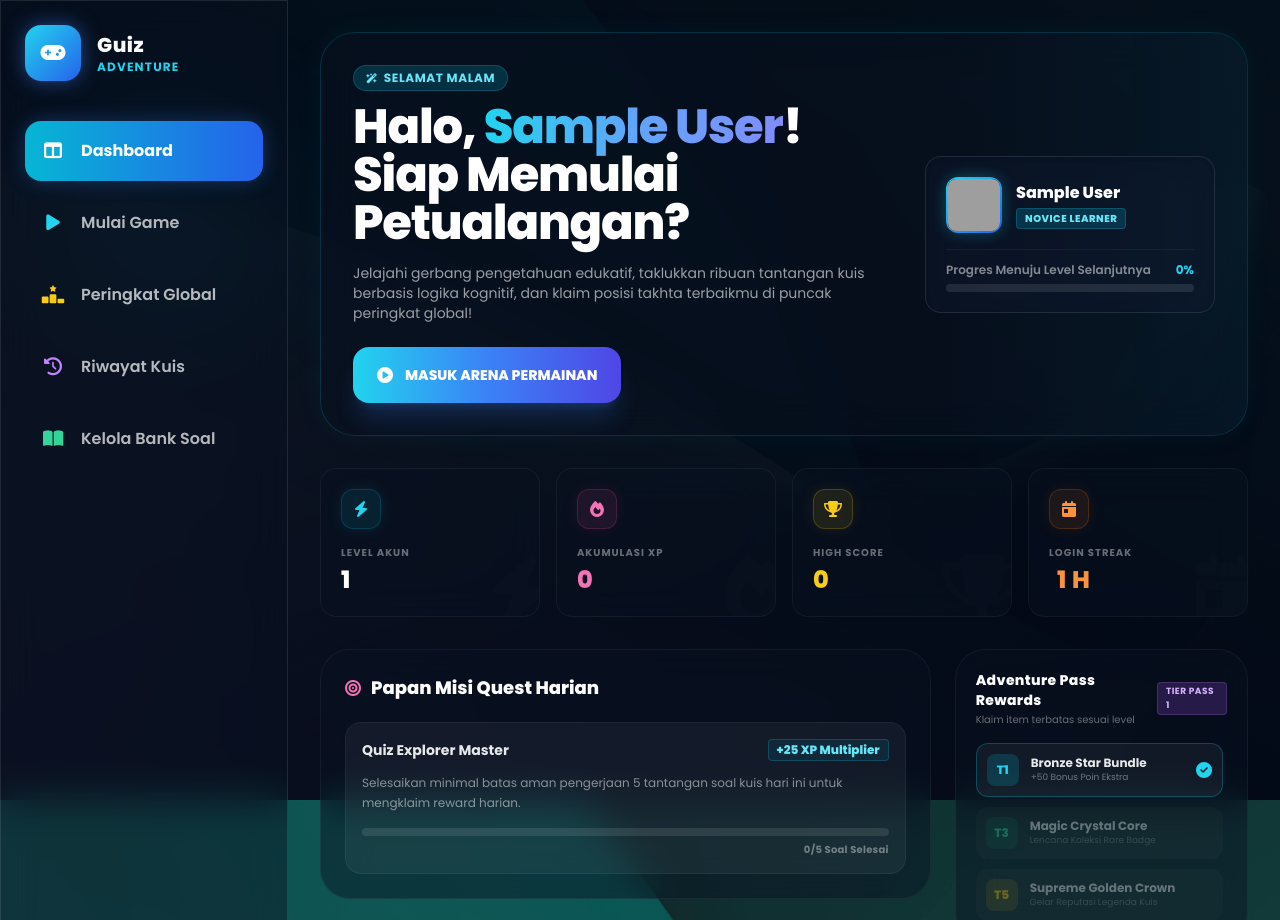
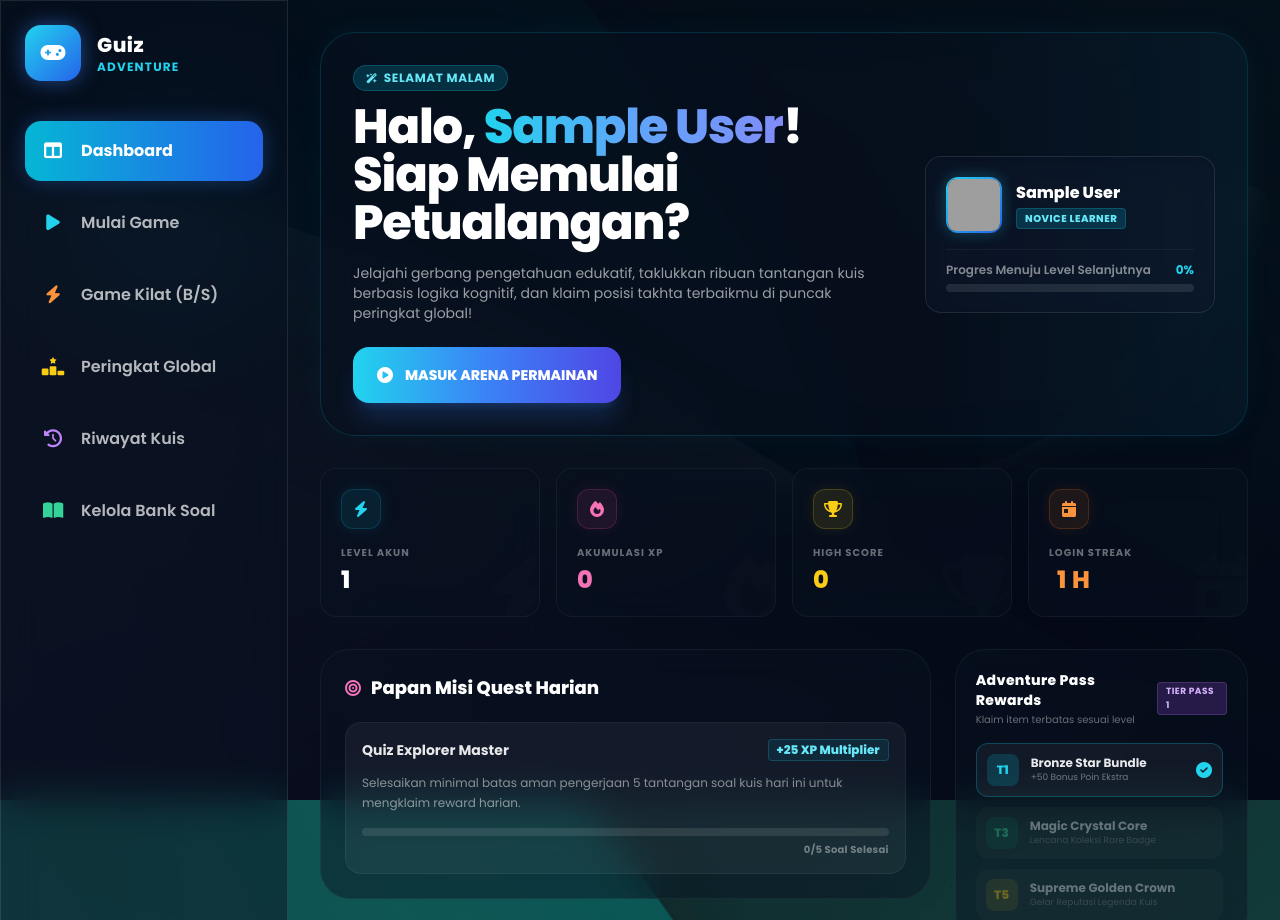
Before and after one commit to syahrulnizammahal123-droid/game_edukasi, a Laravel app: page /dashboard in a window 1280 px wide. Shown: the top 920 px of the page. Run offline with Laravel 12, Linux system fonts and the light colour scheme; the visitor is signed in with stand-in values (Sample User, id 1); data that the repository does not hold is empty; some libraries are stand-ins or nearby versions; grey boxes are pictures that could not be loaded.

```diff
--- a/resources/views/dashboard.blade.php
+++ b/resources/views/dashboard.blade.php
@@ -79,6 +79,10 @@
                     <i class="fa-solid fa-play text-lg text-cyan-400 w-6 text-center group-hover:scale-110 transition-transform"></i>
                     <span>Mulai Game</span>
                 </a>
+                <a href="/game-kilat/level" class="flex items-center gap-4 text-white/70 hover:text-white p-4 rounded-2xl hover:bg-white/5 transition font-semibold group">
+                    <i class="fa-solid fa-bolt text-lg text-orange-400 w-6 text-center group-hover:scale-110 transition-transform"></i>
+                    <span>Game Kilat (B/S)</span>
+                </a>
                 <a href="/leaderboard" class="flex items-center gap-4 text-white/70 hover:text-white p-4 rounded-2xl hover:bg-white/5 transition font-semibold group">
                     <i class="fa-solid fa-ranking-star text-lg text-yellow-400 w-6 text-center group-hover:scale-110 transition-transform"></i>
                     <span>Peringkat Global</span>
@@ -111,6 +115,7 @@
                     <p class="text-cyan-400 text-xs font-medium">Main Hub Console</p>
                 </div>
                 <div class="flex items-center gap-3">
+                    <!-- Avatar Kepala Orang diganti Kepala Maskot Gaming/Cyber Hewan Kreatif -->
                     <div class="w-10 h-10 rounded-xl overflow-hidden bg-slate-900 border border-white/10 p-0.5">
                         <img src="https://api.dicebear.com/7.x/bottts/svg?seed={{ Auth::user()->name }}" alt="Avatar" class="w-full h-full object-cover rounded-lg">
                     </div>
@@ -147,6 +152,7 @@
                     <!-- Mini Profile Card -->
                     <div class="glass rounded-2xl p-5 min-w-[290px] w-full lg:w-auto border border-white/10 bg-slate-900/50 shadow-inner">
                         <div class="flex items-center gap-3.5 mb-4">
+                            <!-- Avatar Utama diganti dengan konsep kepala robot/hewan gaming futuristik DiceBear -->
                             <div class="w-14 h-14 rounded-xl bg-gradient-to-br from-cyan-400 to-blue-600 p-0.5 shrink-0 shadow-[0_0_15px_rgba(34,211,238,0.3)]">
                                 <img src="https://api.dicebear.com/7.x/bottts/svg?seed={{ Auth::user()->name }}" alt="Avatar" class="w-full h-full object-cover rounded-lg bg-slate-950">
                             </div>
--- a/routes/web.php
+++ b/routes/web.php
@@ -1,4 +1,5 @@
 <?php
+
 use Illuminate\Support\Facades\Route;
 use Illuminate\Support\Facades\Artisan;
 use App\Http\Controllers\AuthController;
@@ -6,15 +7,16 @@ use App\Http\Controllers\GameController;
 
 /*
 |--------------------------------------------------------------------------
-| 1. PUBLIC ROUTES & REDIRECTS
+| 1. ROUTE UMUM & MAINTENANCE
 |--------------------------------------------------------------------------
 */
 
 Route::get('/', function () {
-    return redirect('/dashboard');
+    return redirect()->route('dashboard');
 });
 
-// RUTE PEMBERSIH CACHE (Ditaruh di luar middleware auth agar bebas diakses)
+// Fitur pembersih cache hanya aktif di komputer lokal (development)
+if (app()->environment('local')) {
     Route::get('/clear-all', function() {
         Artisan::call('optimize:clear');
         Artisan::call('cache:clear');
@@ -22,10 +24,11 @@ Route::get('/clear-all', function() {
         Artisan::call('view:clear');
         return '<h1>Success! Cache Berhasil Dibersihkan.</h1><a href="/dashboard">Kembali ke Dashboard</a>';
     });
+}
 
 /*
 |--------------------------------------------------------------------------
-| 2. SESSIONS & AUTHENTICATION (GUEST ONLY)
+| 2. GUEST ONLY (HANYA UNTUK YANG BELUM LOGIN)
 |--------------------------------------------------------------------------
 */
 
@@ -37,21 +40,21 @@ Route::middleware('guest')->group(function () {
     Route::post('/register', [AuthController::class, 'register']);
 });
 
-Route::get('/logout', [AuthController::class, 'logout'])->name('logout');
-
 /*
 |--------------------------------------------------------------------------
-| 3. ADVENTURE HUB FRAMEWORK (PROTECTED BY AUTH MIDDLEWARE)
+| 3. AUTHENTICATED ONLY (WAJIB LOGIN DULU)
 |--------------------------------------------------------------------------
 */
 
 Route::middleware('auth')->group(function () {
 
+    // Logout diubah ke POST untuk keamanan
+    Route::post('/logout', [AuthController::class, 'logout'])->name('logout');
+
     Route::get('/dashboard', [AuthController::class, 'dashboard'])->name('dashboard');
 
-    Route::get('/game', function () {
-        return redirect('/game/level');
-    });
+    // Route Game
+    Route::get('/game', fn() => redirect()->route('game.level'));
 
     Route::prefix('game')->name('game.')->group(function () {
         Route::get('/level', [GameController::class, 'level'])->name('level');
@@ -64,6 +67,7 @@ Route::middleware('auth')->group(function () {
     Route::get('/leaderboard', [GameController::class, 'leaderboard'])->name('leaderboard');
     Route::get('/riwayat', [GameController::class, 'riwayat'])->name('riwayat');
 
+    // Manajemen Soal
     Route::prefix('soal')->name('soal.')->group(function () {
         Route::get('/', [GameController::class, 'soal'])->name('index');
         Route::get('/create', [GameController::class, 'createSoal'])->name('create');
```
Lines whose indentation alone changed are shown as unchanged.
